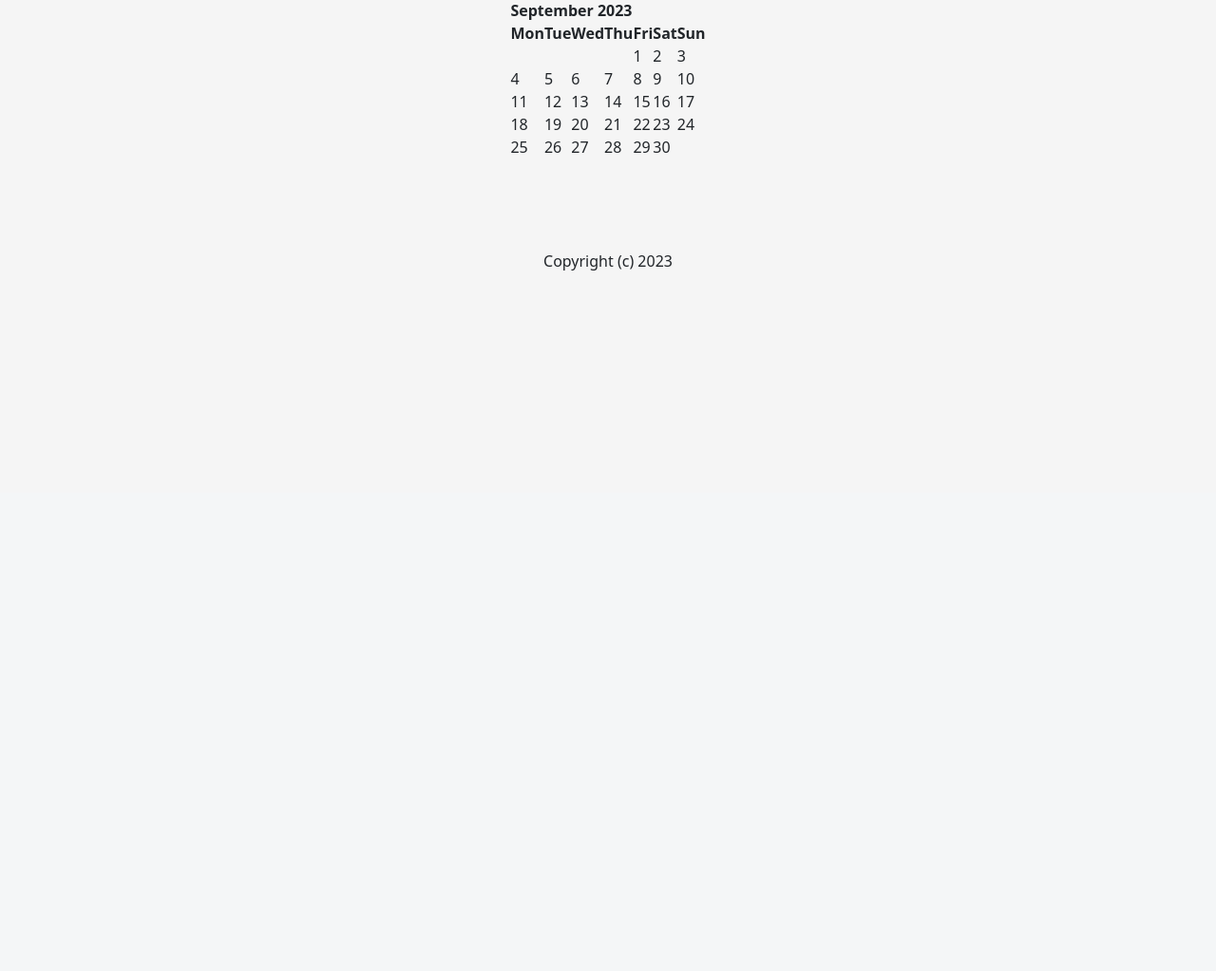
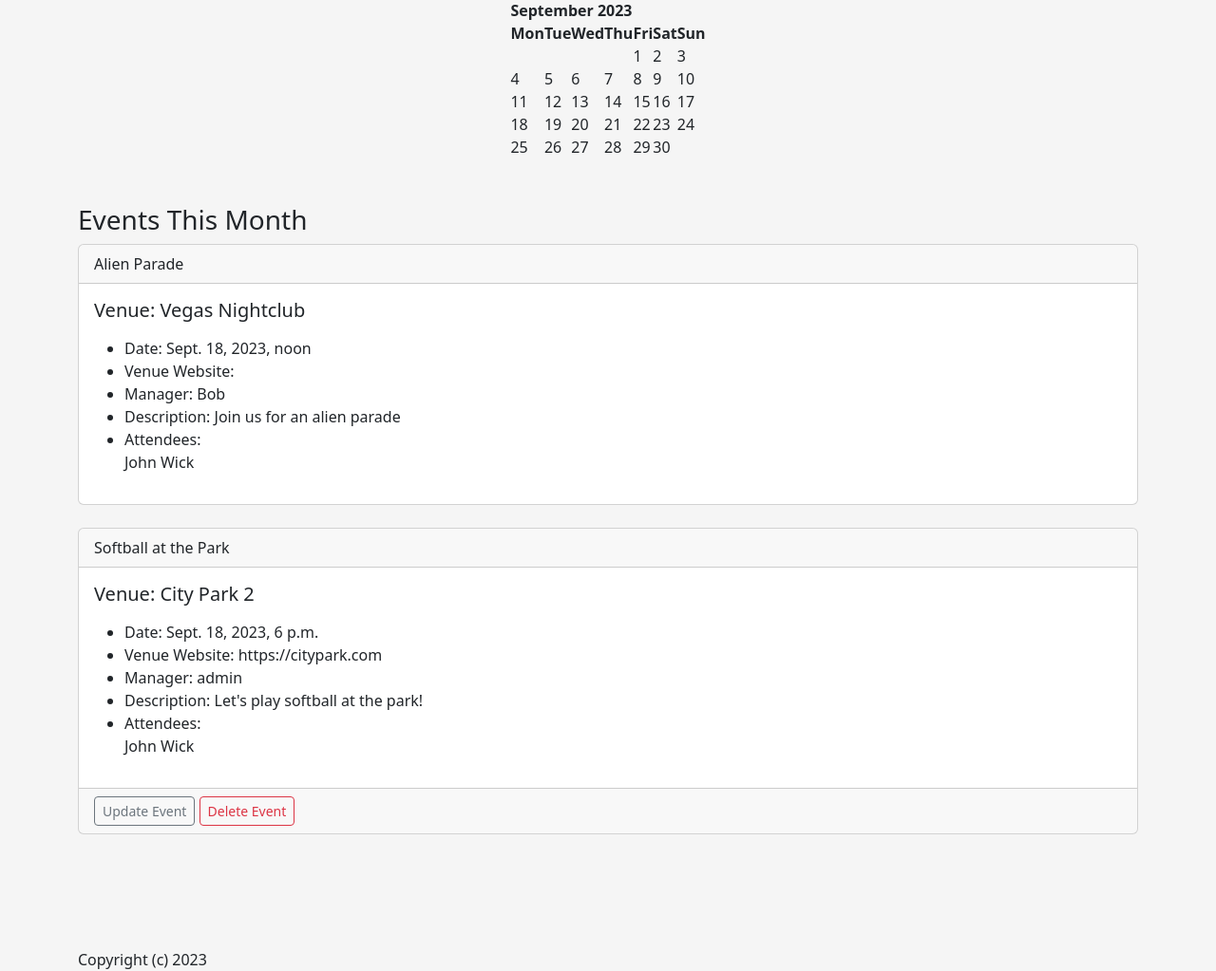
Before and after one commit to Duncan-Wood/ThriveTracker, a Django app: page / in a window 1280 px wide. Shown: the part 281-1304 px from the top of the page at 95% size. Before the commit the page ends 566 px from the top, so only its background shows below. Run offline with Django 4.2, Linux system fonts and the light colour scheme; a user stored in the database is signed in; data comes from the database, SQL or seed files in the repository.

Commit message:
figured out how to filter dates by date

```diff
--- a/New-Django/thrivetracker_app/addiction_calendar/templates/addiction_events/home.html
+++ b/New-Django/thrivetracker_app/addiction_calendar/templates/addiction_events/home.html
@@ -9,6 +9,52 @@
         <br/><br/>
         <!-- we use |safe to tell Django Views to render the given html, since sometimes these pages can be used to inject malicious code. -->
         {{ cal|safe }}
+        <br/><br/>
+    </center>
+        <h3> Events This Month</h3>
+        {% if event_list %}
+            {% for event in event_list %}
+            <div class="card">
+                <div class="card-header">
+                    {{ event }}
+                </div>
+                <div class="card-body">
+                  <h5 class="card-title">Venue: {{ event.venue }}</h5>
+                  <p class="card-text">
+                    <ul>
+                        <li>Date: {{ event.event_date }}</li>
+                        <li>Venue Website: {{ event.venue.web }}</li>
+                        <li>Manager: {{ event.manager }}</li>
+                        <li>Description: {{ event.description }}</li>
+                        <li>Attendees:
+                            <br/>
+                        {% for user in event.attendees.all %}
+                             {{ user }}
+                             <br/>
+                        {% endfor %}
+                        </li>
+                    </ul>
+                </p>
+                {% comment %} <a href="#" class="btn btn-primary">Go somewhere</a> {% endcomment %}
+              </div>
+              {% if user.is_authenticated %}
+                {% if user == event.manager %}
+                <div class="card-footer text-muted">
+                    <a href="{% url 'update-event' event.id %}" class='btn btn-outline-secondary btn-sm'>Update Event</a>
+                    <a href="{% url 'delete-event' event.id %}" class='btn btn-outline-danger btn-sm'>Delete Event</a>
+                </div>
+                {% endif %}
+            {% endif %}
+            </div>
+            <br/>
+            {% endfor %}
+        {% else %}
+        <center>
+        Sorry! No events this month.
+        {% endif %}
+
+
+
         <br/><br/><br/><br/>
         Copyright (c) {{ current_year }}
     </center>
--- a/New-Django/thrivetracker_app/addiction_calendar/views.py
+++ b/New-Django/thrivetracker_app/addiction_calendar/views.py
@@ -241,6 +241,12 @@ def home(request, year=datetime.now().year, month=datetime.now().strftime('%B'))
     now = datetime.now()
     current_year = now.year
 
+    # Query the Events model for Dates
+    event_list = Event.objects.filter(
+        event_date__year = year,
+        event_date__month = month_number,
+    )
+
     # get current time
     current_time = now.strftime("%I:%M %p")
 
@@ -252,4 +258,5 @@ def home(request, year=datetime.now().year, month=datetime.now().strftime('%B'))
         'cal': cal,
         'current_year': current_year,
         'current_time': current_time,
+        'event_list': event_list,
         })
```
